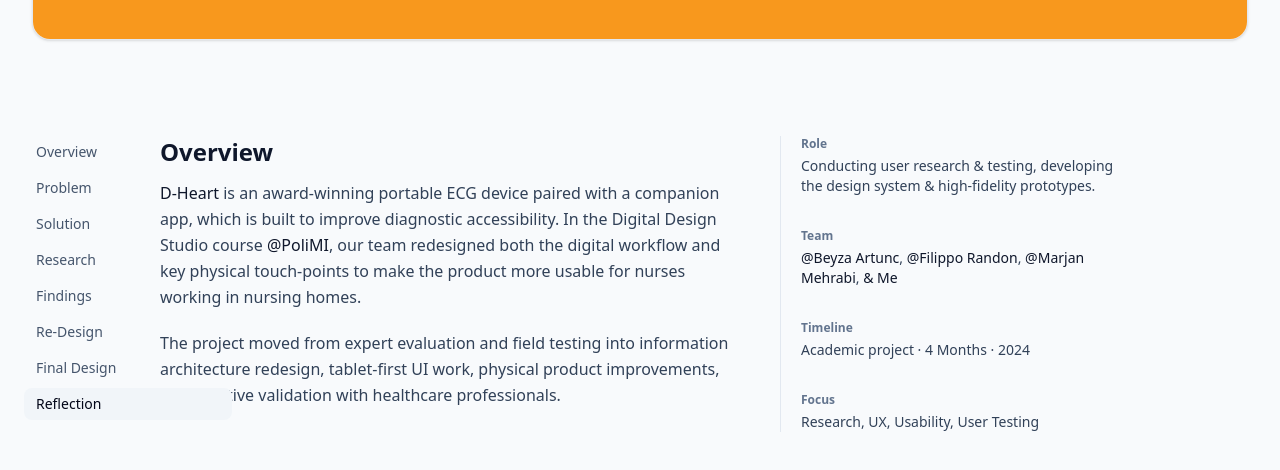
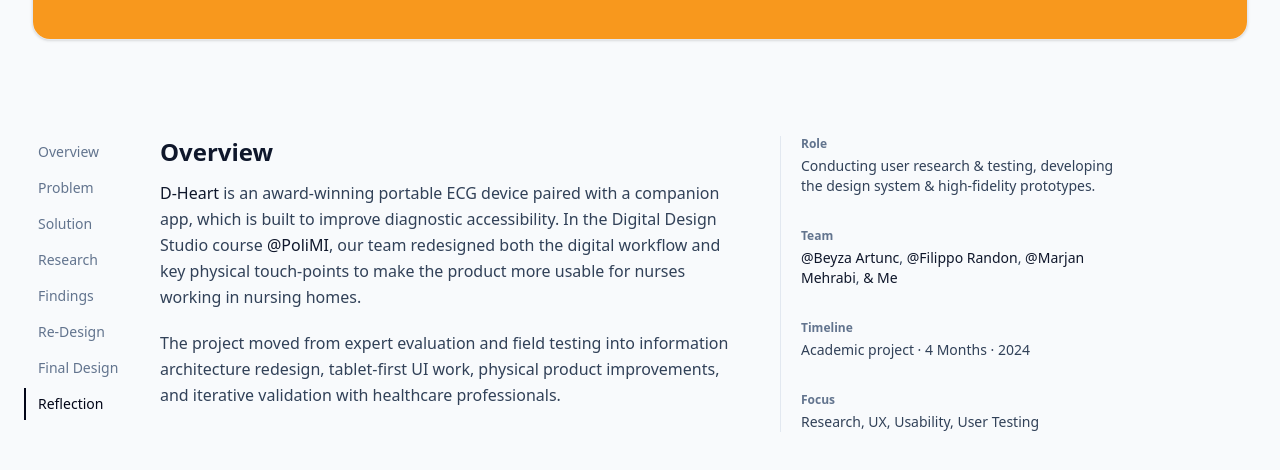
Before and after one commit to shkyb/shkyb.github.io, a React (Vite) app: page /projects/d-heart in a window 1280 px wide. Shown: the part 960-1430 px from the top of the page. Built offline with nearby package versions, Linux system fonts and the light colour scheme.

Commit message:
sidenav adjustments

```diff
--- a/src/components/case/layout/StickySidenav.jsx
+++ b/src/components/case/layout/StickySidenav.jsx
@@ -122,7 +122,7 @@
   return (
     // NOTE: You said you handle the vertical positioning (1/3) in CaseStudyPage.jsx,
     // so this component stays neutral and just renders the nav content.
-    <aside className={cn("h-fit top-0", className)}>
+    <aside className={cn(className)}>
       <div className="h-full pr-2 overflow-auto overscroll-contain [scrollbar-width:none] [&::-webkit-scrollbar]:hidden">
         <nav className="flex flex-col gap-1">
           {navSections.map((s) => {
@@ -134,11 +134,15 @@
                 href={`#${s.id}`}
                 onClick={handleClick(s.id)}
                 className={cn(
-                  "group relative rounded-md px-3 py-1.5 text-sm transition-colors focus:outline-none focus-visible:ring-2 focus-visible:ring-slate-400/60",
+                  "border-l-2 px-3 py-1.5 text-sm transition-colors focus:outline-none focus-visible:ring-2 focus-visible:ring-ring",
                   isActive
-                    ? "bg-slate-100 text-slate-950"
-                    : "text-slate-600 hover:bg-slate-50 hover:text-slate-950"
+                    ? "font-medium"
+                    : "border-transparent text-muted-foreground hover:text-foreground"
                 )}
+                style={isActive ? {
+                  color: "var(--project-kicker, var(--project-primary, hsl(var(--foreground))))",
+                  borderLeftColor: "var(--project-kicker, var(--project-primary, hsl(var(--foreground))))",
+                } : undefined}
                 aria-current={isActive ? "location" : undefined}
               >
                 {s.label}
```
